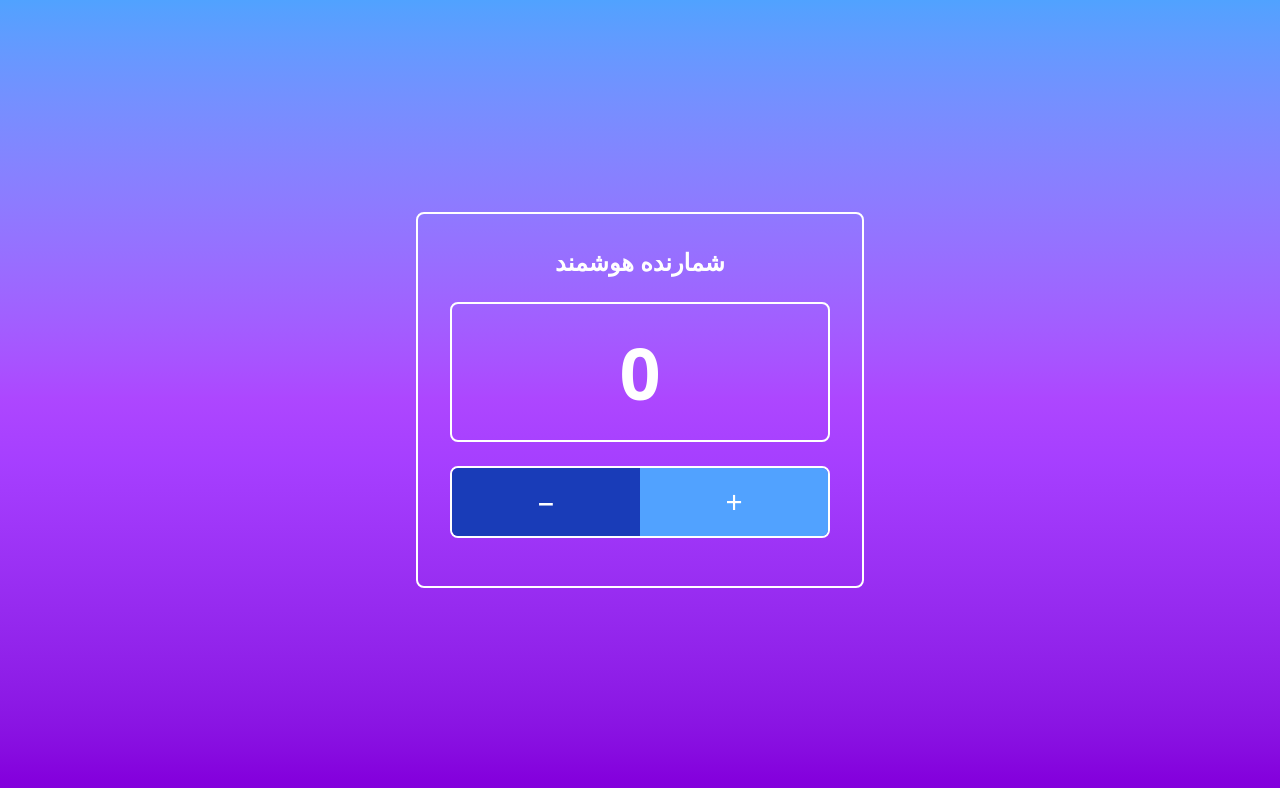
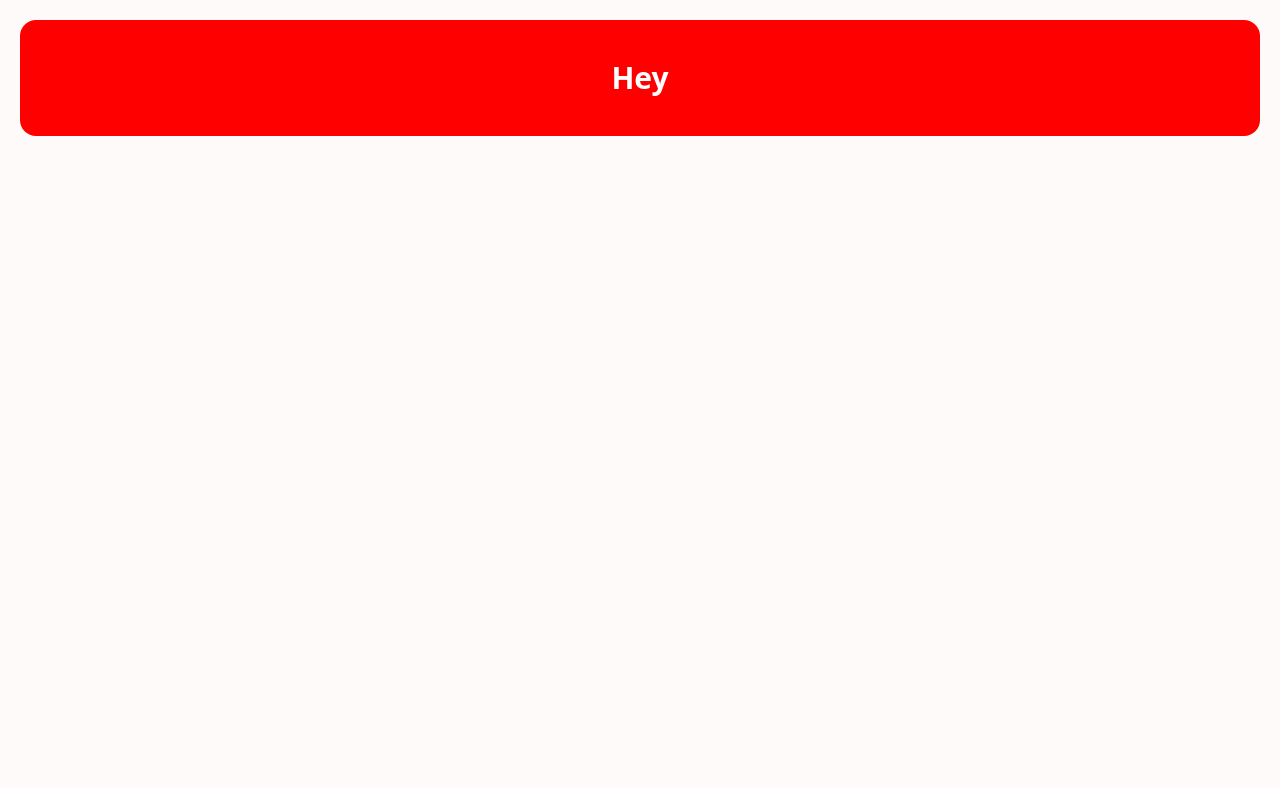
Before and after one commit to a-n-f/first-react-pro, a React (Vite) app: page / in a window 1280 px wide. Shown: the top 788 px of the page. Built offline with nearby package versions, Linux system fonts and the light colour scheme.

Commit message:
useInsertionEffect&useLayoutEffect-344

```diff
--- a/index.html
+++ b/index.html
@@ -6,7 +6,7 @@
   <link rel="icon" type="image/svg+xml" href="/vite.svg" />
   <meta name="viewport" content="width=device-width, initial-scale=1.0" />
   <title>my-project</title>
-  <!--  جلسه 343, "Hooks&practice" -->
+  <!--  جلسه 344, "useInsertionEffect&useLayoutEffect" -->
 </head>
 
 <body>
--- a/src/AppComponent/App.jsx
+++ b/src/AppComponent/App.jsx
@@ -1,54 +1,32 @@
-import { useEffect, useState } from "react"
+import { useEffect, useInsertionEffect, useLayoutEffect, useState } from "react"
 
 const App = () => {
   console.log("App Component");
 
-  const [count, setCount] = useState(0)
-  const [notification, setNotification] = useState(null)
+  const [color, setColor] = useState("blue")
 
   useEffect(() => {
-    if (count % 10 === 0 && count !== 0) {
-      setNotification(` تبریک 🤞 شما به عدد ${count} رسیدید `)
-      setTimeout(() => {
-        setNotification(null)
-      }, 3000);
-    }
+      console.log(` useEffect اجرا شد `);
+      setColor("red")
+  }, [])
 
-  }, [count])
+  // قبل از رندر صفحه اعمال میشود
+  // useLayoutEffect(() => {
+    //   console.log(` useEffect اجرا شد `);
+  //   setColor("red")
+  // }, [])
+
+  // قبل از اعمال تمام استایل های صفحه، اجرا میشود
+  // useInsertionEffect(() => {
+  //   console.log(` useEffect اجرا شد `);
+  //   setColor("gray")
+  // })
 
 
   return (
-    <div className="min-h-screen bg-gradient-to-b from-blue-400 via-purple-500 to-purple-700 flex items-center justify-center relative p-8">
-
-      <div className="bg-transparent border-2 border-white rounded-lg p-8 w-full max-w-md">
-
-        <h1 className="text-white text-2xl font-bold text-center mb-6">شمارنده هوشمند</h1>
-
-        {/* Counter Display */}
-        <div className="border-2 border-white rounded-lg p-8 mb-6">
-          <div className="text-white text-7xl font-bold text-center">{count > 0 ? count : 0}</div>
-        </div>
-
-        {/* Toggle Switch */}
-        <div className="flex rounded-lg overflow-hidden mb-4 border-2 border-white">
-          <button onClick={() => setCount(count - 1)} className="flex-1 cursor-pointer text-white text-3xl bg-blue-800 p-4 flex items-center justify-center">
-            −
-          </button>
-          <button onClick={() => setCount(count + 1)} className="flex-1 text-white text-3xl cursor-pointer bg-blue-400 p-4 flex items-center justify-center">
-            +
-          </button>
-        </div>
-
-      </div>
-
-      {/* Logo - Bottom Right */}
-      {notification && (
-      <div className="fixed bottom-4 right-4 animate-bounce">
-        <div className="w-full h-12 bg-cyan-400 rounded-lg flex items-center justify-center shadow-lg px-4">
-          {notification}
-        </div>
-      </div>
-      )}
+    <div className={`bg-gray-500 text-white flex justify-center w-auto m-5 p-10 rounded-2xl text-center text-3xl font-bold`}
+    style={{backgroundColor:color,}}>
+      <h1>Hey</h1>
     </div>
   )
 }
--- a/src/main.jsx
+++ b/src/main.jsx
@@ -13,5 +13,5 @@ createRoot(document.getElementById('root')).render(
 
 
 // git add .
-// git commit -m "TailwindInReact-342"
+// git commit -m "useInsertionEffect&useLayoutEffect-344"
 // git push
```
